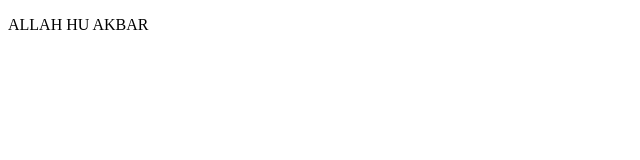
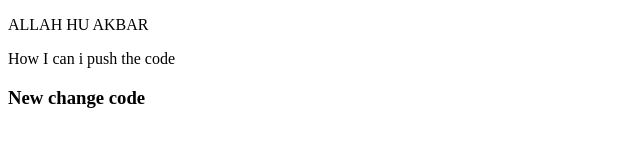
Before and after one commit to allahorgolam/my-second-repo, a plain HTML site: page index.html in a window 1280 px wide. Shown: the whole page, without its empty margins (0-640 px from the left). Drawn offline with Linux system fonts and the light colour scheme.

Commit message:
added header

```diff
--- a/index.html
+++ b/index.html
@@ -8,5 +8,7 @@
   </head>
   <body>
     <p>ALLAH HU AKBAR</p>
+    <p>How I can i push the code</p>
+    <h3>New change code</h3>
   </body>
 </html>
```
